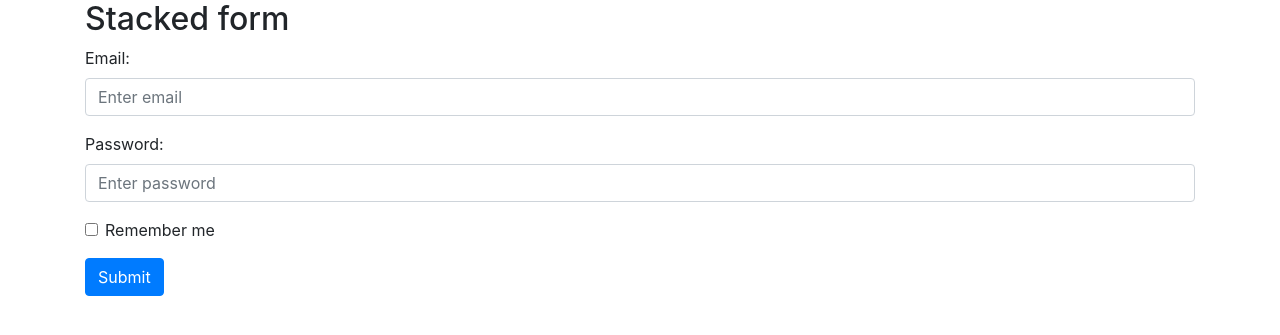
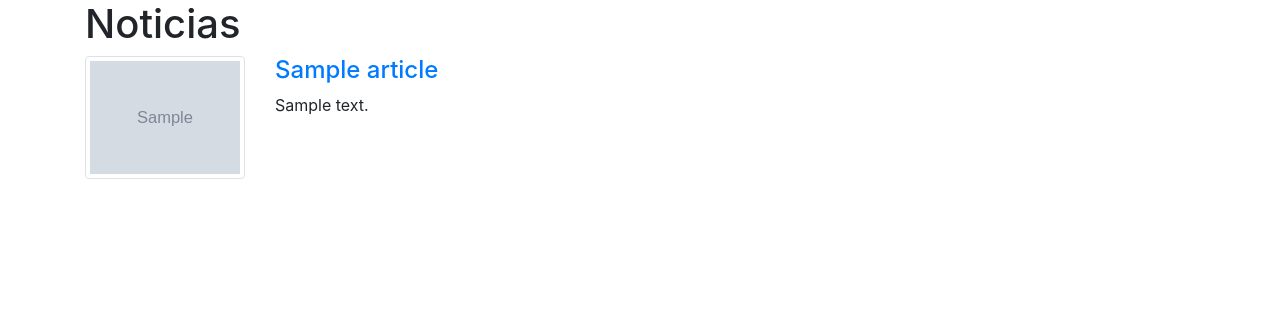
Before and after one commit to jdht1992/news, a Django app: template main/templates/news-list.html in a window 1280 px wide. Shown: the top 335 px of the page. Run offline with Django 3.2, Linux system fonts and the light colour scheme; the template is opened without the code that fills it: most values are stand-ins (such as "Sample title", 1, 10 or a date in 2020); grey boxes marked "Sample" are stand-in pictures; some libraries are stand-ins or nearby versions.

Commit message:
Agregando estilo al template

```diff
--- a/main/templates/news-list.html
+++ b/main/templates/news-list.html
@@ -7,32 +7,21 @@
           content="width=device-width, user-scalable=no, initial-scale=1.0, maximum-scale=1.0, minimum-scale=1.0">
     <meta http-equiv="X-UA-Compatible" content="ie=edge">
     <link rel="stylesheet" href="{% static 'css/bootstrap.min.css' %}">
-
-    <title>Document</title>
+    <title>Noticias</title>
 </head>
 <body>
-
-
 <div class="container">
-  <h2>Stacked form</h2>
-  <form>
-    <div class="form-group">
-      <label for="email">Email:</label>
-      <input type="email" class="form-control" id="email" placeholder="Enter email" name="email">
+    <h1>Noticias</h1>
+    {% for article in articles %}
+        <div class="row">
+            <div class="col-md-2"><img class="img-thumbnail" src="{{ article.image }}" alt=""></div>
+            <div class="col-md-10">
+                <h4><a href=""><spam>{{ article.title }}</spam></a></h4>
+                <p>{{ article.description }}</p>
             </div>
-    <div class="form-group">
-      <label for="pwd">Password:</label>
-      <input type="password" class="form-control" id="pwd" placeholder="Enter password" name="pswd">
         </div>
-    <div class="form-group form-check">
-      <label class="form-check-label">
-        <input class="form-check-input" type="checkbox" name="remember"> Remember me
-      </label>
+    {% endfor %}
 </div>
-    <button type="submit" class="btn btn-primary">Submit</button>
-  </form>
-</div>
-
 <script src="{% static 'js/jquery-3.3.1.min.js' %}"></script>
 <script src="{% static 'js/popper.min.js' %}"></script>
 <script src="{% static 'js/bootstrap.min.js' %}"></script>
```
Also changed, not shown: main/news.py (added, +30 -0 lines), main/urls.py (+4 -4 lines), main/views.py (+16 -2 lines), main/static/css/main.css (added). Lines whose indentation alone changed are shown as unchanged.
